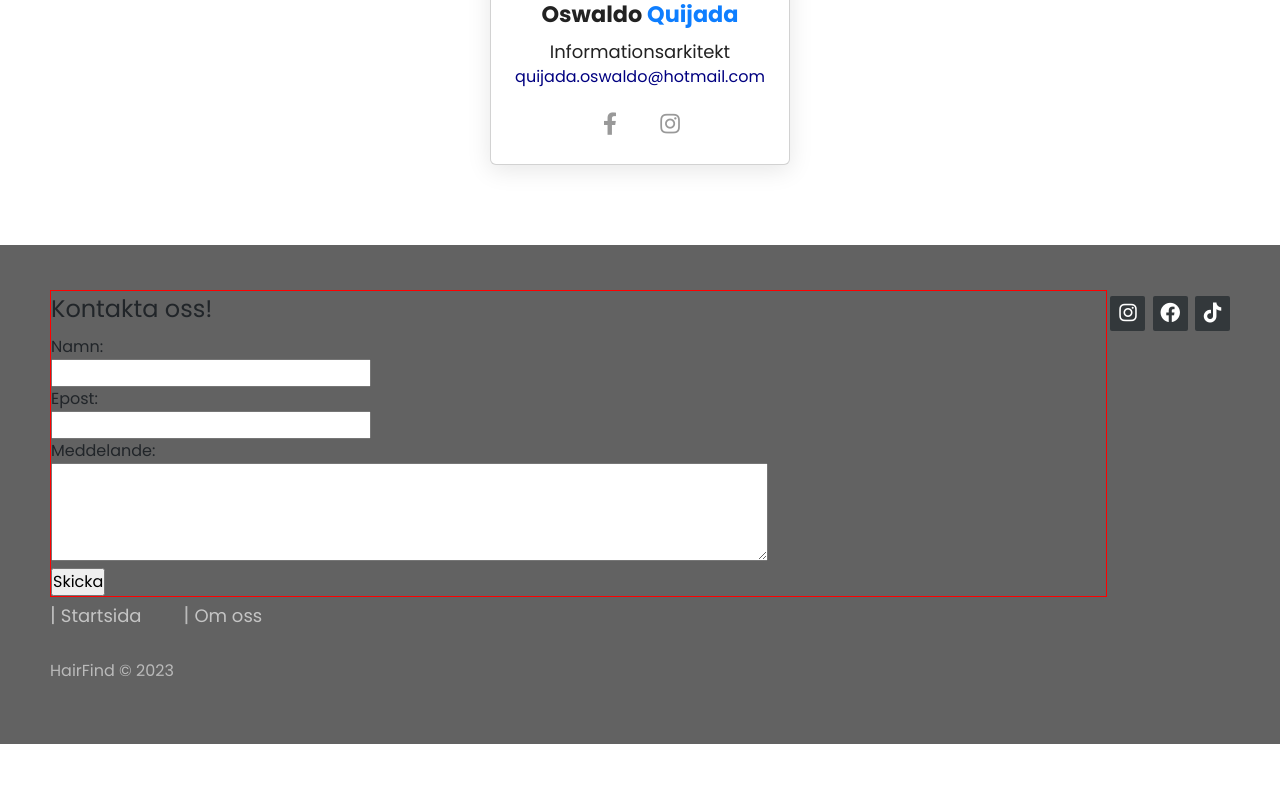
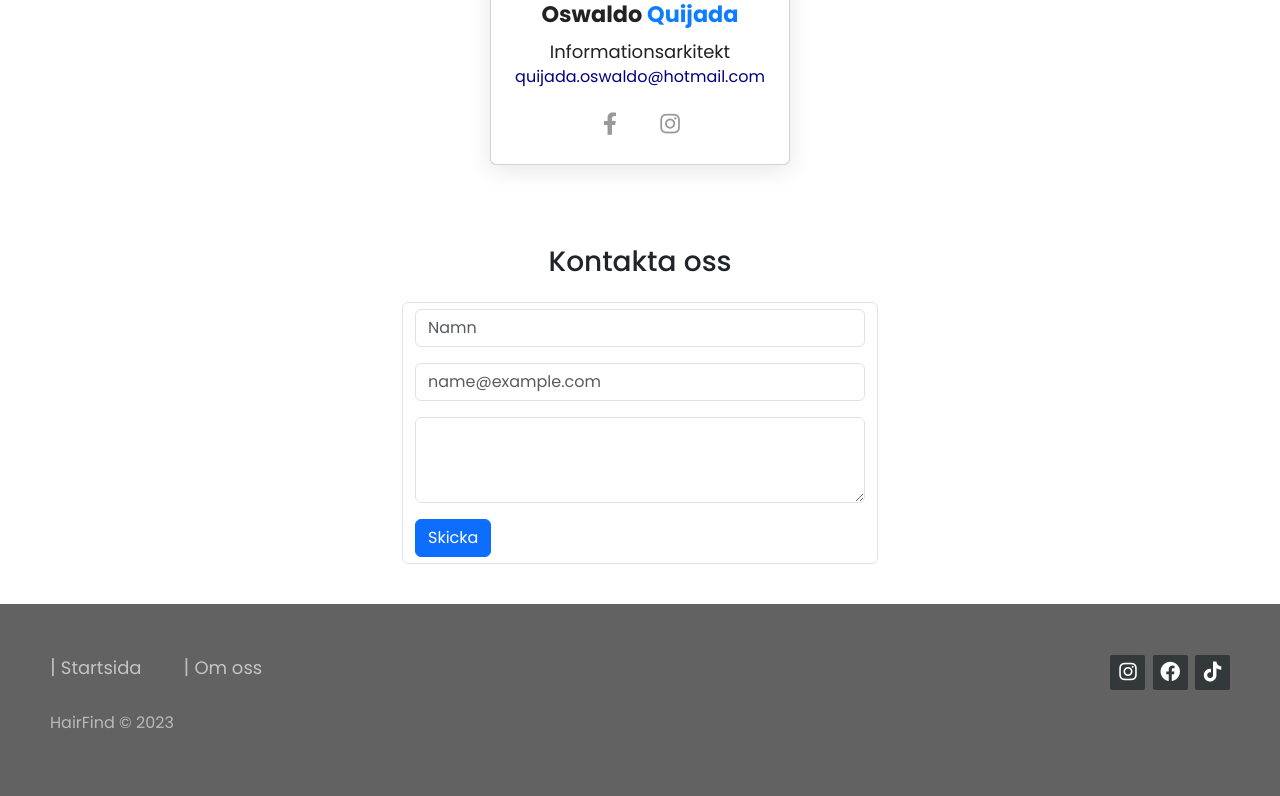
Before and after one commit to danielmoradi1/HairFind, a Flask app: page /about in a window 1280 px wide. Shown: the part 1567-2363 px from the top of the page. Before the commit the page ends 2311 px from the top, so only its background shows below. Run offline with Flask 3, Linux system fonts and the light colour scheme; some libraries are stand-ins or nearby versions.

Commit message:
Contact us

```diff
--- a/main.py
+++ b/main.py
@@ -619,6 +619,8 @@ def logout():
 def about():
     return render_template('about.html')
 
+
+#Contact us form
 @webApp.route('/submit_form', methods=['POST'])
 def submit_form():
     name = request.form['name']
@@ -626,29 +628,20 @@ def submit_form():
     message = request.form['message']
 
     # Sends the email to service.hairfind@gmail.com
-    msg = Message('Meddelande från Hairfind användare', sender=email, recipients=['service.hairfind@gmail.com'])
+    msg = Message('Meddelande från Hairfind användare',
+                sender=email, recipients=['service.hairfind@gmail.com'])
     msg.body = f"Namn: {name}\nEpost: {email}\nMeddelande: {message}"
     mail.send(msg)
 
-    return '''
-    <html>
-    <head>
-        <meta http-equiv="refresh" content="5;URL=/about">    </head>
-    <body>
-      <h2>Ditt meddelande har skickats!</h2>
-      <p>Du omdirigeras till föregående sida om 5 sekunder</p>
-    </body>
-    </html>
-    '''
+    response_data = {
+        'title': 'Meddelande skickat!',
+        'text': 'Ditt meddelande har skickats!',
+        'type': 'success'
+    }
+    return jsonify(response_data), 200
 
 
-# Contact page
-@webApp.route('/contact_us')
-def contact():
-    return render_template('contact_us.html')
-
-
-#Salon page
+# Salon page
 @webApp.route('/salon_page/<int:salon_id>')
 def salon_page(salon_id):
     salon_data = get_salon_data(salon_id)
@@ -661,9 +654,7 @@ def salon_page(salon_id):
     return render_template('salon_page.html', salon_data=salon_data, service_info=service_info)
 
 
-
-
-#search baset on filter
+# search baset on filter
 @webApp.route('/search-results', methods=['GET'])
 def search_results():
     type_of_service = request.args.get('service-type')
@@ -697,14 +688,12 @@ def search_results():
     return jsonify(service_data=search_results)
 
 
-
-
-
 @webApp.route('/tag_buttons/<button_value>', methods=['GET', 'POST'])
 def tag_buttons(button_value):
     print('cheeeeecking ***** ***** *********')
     services = get_service_type(button_value)
     return render_template('home.html', services=services)
+
 
 @webApp.route('/salon_logout', methods=['POST'])
 @is_logged_in
@@ -713,6 +702,7 @@ def salon_logout():
     flash('Du är Utloggad nu!', 'succe')
     return redirect(url_for('salon_login'))
 
+
 if __name__ == "__main__":
     webApp.secret_key = secrets.token_hex(16)
     webApp.run(debug=True)
--- a/static/css/about.css
+++ b/static/css/about.css
@@ -218,6 +218,11 @@ header a,
   font-weight: 500;
 }
 
+#container{
+  max-width: 500px;
+  max-height: 50vh;
+}
+
 @keyframes loading {
   100% {
     transform: translateX(100%);
--- a/static/js/main.js
+++ b/static/js/main.js
@@ -55,7 +55,7 @@ function handleButtonClick(event) {
 
     fetch('/tag_buttons/${tags}')
         .then(response => response.json())
-        .then(data =>{
+        .then(data => {
             const searchResultsDiv = document.getElementById('search-results');
             searchResultsDiv.innerHTML = '';
 
@@ -83,5 +83,5 @@ function handleButtonClick(event) {
 
 const buttons = document.querySelectorAll('.tag_btn');
 buttons.forEach(button => {
-    button.addEventListener('click', event=>  handleButtonClick(event));
+    button.addEventListener('click', event => handleButtonClick(event));
 });
--- a/templates/about.html
+++ b/templates/about.html
@@ -1,6 +1,7 @@
 <!DOCTYPE html>
 <html lang="en">
     <!------HEAD------>
+
     <head>
         <meta charset="UTF-8">
         <meta http-equiv="X-UA-Compatible" content="IE=edge">
@@ -13,11 +14,14 @@
             integrity="sha512-iecdLmaskl7CVkqkXNQ/ZH/XLlvWZOJyj7Yy7tcenmpD1ypASozpmT/E0iPtmFIB46ZmdtAc9eNBvH0H/ZpiBw=="
             crossorigin="anonymous" referrerpolicy="no-referrer" />
         <link rel="stylesheet" href="https://pro.fontawesome.com/releases/v5.10.0/css/all.css"
-        integrity="sha384-AYmEC3Yw5cVb3ZcuHtOA93w35dYTsvhLPVnYs9eStHfGJvOvKxVfELGroGkvsg+p" crossorigin="anonymous" />
+            integrity="sha384-AYmEC3Yw5cVb3ZcuHtOA93w35dYTsvhLPVnYs9eStHfGJvOvKxVfELGroGkvsg+p"
+            crossorigin="anonymous" />
         <link rel="stylesheet" href="https://cdnjs.cloudflare.com/ajax/libs/font-awesome/5.15.3/css/all.min.css" />
+        <link rel="stylesheet" href="https://cdn.jsdelivr.net/npm/sweetalert2@11.0.17/dist/sweetalert2.min.css">
         <title>Om oss</title>
     </head>
     <!------BODY------>
+
     <body>
         <header class="header">
             <div class="title">
@@ -33,19 +37,24 @@
         <div class="container">
             <!-------------------COMPANY------------------->
             <div class="company">
-            <div class="img"> <img src="/static/css/img/about.jpg" alt="team"/>
-                <img  />
+                <div class="img"> <img src="/static/css/img/about.jpg" alt="team" />
+                    <img />
                 </div>
                 <div class="company-info">
                     <span>Discover your best<span class="our"> hair day with HairFind</span></span>
                     <!-------HairFindbeskrivning ------>
                     <p>
                         <b>HairFind</b> är en webbapplikation som fungerar som en plattform där frisörsalonger kan
-                    registrera sig och lägga upp profiler med information om sina tjänster, priser och bilder som visar
-                    deras professionalitet. Kunden kan söka efter en frisör och boka en tid genom att skapa ett konto
-                    med personuppgifter som består av mail, namn, lösenord och mobilnummer. Dessutom kan kunden lämna en
-                    bedömning efter att ha besökt frisören. Målet med plattformen är att göra det lättare för kunden att
-                    hitta rätt frisörsalong och att skapa förtroende för frisören och dess kompetens. Plattformen liknar
+                        registrera sig och lägga upp profiler med information om sina tjänster, priser och bilder som
+                        visar
+                        deras professionalitet. Kunden kan söka efter en frisör och boka en tid genom att skapa ett
+                        konto
+                        med personuppgifter som består av mail, namn, lösenord och mobilnummer. Dessutom kan kunden
+                        lämna en
+                        bedömning efter att ha besökt frisören. Målet med plattformen är att göra det lättare för kunden
+                        att
+                        hitta rätt frisörsalong och att skapa förtroende för frisören och dess kompetens. Plattformen
+                        liknar
                         BokaDirekt som är en plattform för att boka tider för skönhetsvård och träningspass.
                     </p>
                 </div>
@@ -55,13 +64,12 @@
             <div class="container" id="img-container">
                 <!---------------------------------------Daniel-------------------------------------->
                 <div class="card"> <!----Picture---->
-                <div class="card-image loading"><img
-                        src="/static/css/img/Daniel.png"
-                        alt="Profilbild Daniel"/>
+                    <div class="card-image loading"><img src="/static/css/img/Daniel.png" alt="Profilbild Daniel" />
                     </div>
                     <!--------Personuppgifter------------>
                     <div class="card-info">
-                    <h3 class="card-title loading"><span>Daniel <span class="yellow-surname">Moradi</span></span></h3>
+                        <h3 class="card-title loading"><span>Daniel <span class="yellow-surname">Moradi</span></span>
+                        </h3>
                         <p class="card-description loading">
                             <span class="personal-info">
                                 <span class="info-titel">Informationsarkitekt</span> <br>
@@ -71,19 +79,17 @@
                         <!-------Socialmedia------>
                         <div class="card-mediaIcons">
                             <a href="#" class="loading" target="on_blank"><i class="fab fa-facebook-f"></i></a>
-                        <a href="#" class="loading" target="on_blank"><i
-                                class="fab fa-instagram"></i></a>
+                            <a href="#" class="loading" target="on_blank"><i class="fab fa-instagram"></i></a>
                         </div>
                     </div>
                 </div>
                 <!---------------------------------------Tarik-------------------------------------->
                 <div class="card">
-                <div class="card-image loading"><img
-                        src="/static/css/img/Nadir.jpg"
-                        alt="Profilbild Tarik"></div>
+                    <div class="card-image loading"><img src="/static/css/img/Nadir.jpg" alt="Profilbild Tarik"></div>
                     <!--------Personuppgifter------------>
                     <div class="card-info">
-                    <h3 class="card-title loading"><span>Tarik <span class="yellow-surname">Serezlic</span></span></h3>
+                        <h3 class="card-title loading"><span>Tarik <span class="yellow-surname">Serezlic</span></span>
+                        </h3>
                         <p class="card-description loading">
                             <span class="personal-info">
                                 <span class="info-titel">Informationsarkitekt</span> <br>
@@ -93,8 +99,7 @@
                         <!-------Socialmedia------>
                         <div class="card-mediaIcons">
                             <a href="#" class="loading" target="on_blank"><i class="fab fa-facebook-f"></i></a>
-                        <a href="#" class="loading" target="on_blank"><i
-                                class="fab fa-instagram"></i></a>
+                            <a href="#" class="loading" target="on_blank"><i class="fab fa-instagram"></i></a>
                         </div>
                     </div>
                 </div>
@@ -102,10 +107,11 @@
                 <div class="card">
                     <div class="card-image loading"><img
                             src="https://media.istockphoto.com/photos/portrait-of-handsome-latino-african-man-picture-id1007763808?k=20&m=1007763808&s=612x612&w=0&h=q4qlV-99EK1VHePL1-Xon4gpdpK7kz3631XK4Hgr1ls="
-                        alt="Profilbild Nadir"/></div>
+                            alt="Profilbild Nadir" /></div>
                     <!--------Personuppgifter------------>
                     <div class="card-info">
-                    <h3 class="card-title loading"><span>Nadir <span class="yellow-surname">Ali Hussaini</span></span>
+                        <h3 class="card-title loading"><span>Nadir <span class="yellow-surname">Ali
+                                    Hussaini</span></span>
                         </h3>
                         <p class="card-description loading">
                             <span class="personal-info">
@@ -116,8 +122,7 @@
                         <!-------Socialmedia------>
                         <div class="card-mediaIcons">
                             <a href="#" class="loading" target="on_blank"><i class="fab fa-facebook-f"></i></a>
-                        <a href="#" class="loading" target="on_blank"><i
-                                class="fab fa-instagram"></i></a>
+                            <a href="#" class="loading" target="on_blank"><i class="fab fa-instagram"></i></a>
                         </div>
                     </div>
                 </div>
@@ -128,7 +133,8 @@
                             alt="Profilbild Oswaldo" /></div>
                     <!--------Personuppgifter------------>
                     <div class="card-info">
-                    <h3 class="card-title loading"><span>Oswaldo <span class="yellow-surname">Quijada</span></span></h3>
+                        <h3 class="card-title loading"><span>Oswaldo <span class="yellow-surname">Quijada</span></span>
+                        </h3>
                         <p class="card-description loading">
                             <span class="personal-info">
                                 <span class="info-titel">Informationsarkitekt</span> <br>
@@ -144,31 +150,33 @@
                 </div>
             </div>
         </div>
+
+        <!--Kontaktformulär-->
+        <div class="container" id="container">
+            <h3>Kontakta oss</h3>
+            <form id="contact_form" class="form-control" action="/submit_form" method="POST">
+                <div class="mb-3">
+                    <input type="text" class="form-control" name="name" id="name" placeholder="Namn" required>
+                </div>
+
+                <div class="mb-3">
+                    <input type="email" class="form-control" name="email" id="email" placeholder="name@example.com"
+                        required>
+                </div>
+
+                <div class="mb-3">
+                    <textarea class="form-control" name="message" id="message" rows="3"></textarea>
+                </div>
+                <button type="submit" class="btn btn-primary">Skicka</button>
+            </form>
+        </div>
+
         <!----------------------------------------FOOTER------------------------------------------ -->
         <footer class="footer-distributed">
             <div class="footer-right">
                 <a href="#"><i class="fa-brands fa-instagram"></i></a>
                 <a href="#"><i class="fa-brands fa-facebook"></i></a>
                 <a href="#"><i class="fa-brands fa-tiktok"></i></a>
-        </div>
-
-        <!--Kontaktformulär-->
-        <div class="contactForm">
-            <form action="/submit_form" method="POST">
-                <fieldset>
-                    <legend>Kontakta oss!</legend>
-                    <label for="name">Namn:</label><br>
-                    <input type="text" id="name" name="name" required><br>
-
-                    <label for="email">Epost:</label><br>
-                    <input type="email" id="email" name="email" required><br>
-
-                    <label for="message">Meddelande:</label><br>
-                    <textarea id="message" name="message" rows="4" cols="50" required></textarea><br>
-
-                    <input type="submit" value="Skicka">
-                </fieldset>
-              </form>
             </div>
 
             <div class="footer-left">
@@ -185,6 +193,41 @@
         <script src="https://cdn.jsdelivr.net/npm/bootstrap@5.3.0-alpha2/dist/js/bootstrap.bundle.min.js"
             integrity="sha384-qKXV1j0HvMUeCBQ+QVp7JcfGl760yU08IQ+GpUo5hlbpg51QRiuqHAJz8+BrxE/N"
             crossorigin="anonymous"></script>
+        <script src="https://cdn.jsdelivr.net/npm/sweetalert2@11.0.17/dist/sweetalert2.min.js"></script>
+        <script src="https://code.jquery.com/jquery-3.6.0.min.js"></script>
+        <script>
+
+            $(document).ready(function () {
+                $('#contact_form').on('submit', function (event) {
+                    event.preventDefault();
+                    var formData = $(this).serialize();
+                    $.ajax({
+                        type: 'POST',
+                        url: '/submit_form',
+                        data: formData,
+                        success: function (response) {
+                            Swal.fire({
+                                title: response.title,
+                                text: response.text,
+                                icon: response.type,
+                                timer: 5000, // Automatically close after 5 seconds
+                                showConfirmButton: false // Hide the "OK" button
+                            }).then(function () {
+                                window.location.href = '/about'; // Redirect after the alert is closed
+                            });
+                        },
+                        error: function (xhr) {
+                            Swal.fire({
+                                title: 'Error',
+                                text: 'Something went wrong. Please try again.',
+                                icon: 'error',
+                            });
+                        },
+                        dataType: 'json' // Specify that the response is JSON
+                    });
+                });
+            });
+        </script>
     </body>
 
 </html>
```
Also changed, not shown: templates/home.html (+26 -5 lines). Lines whose indentation alone changed are shown as unchanged.
